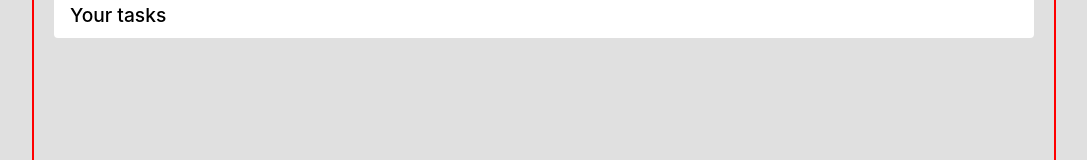
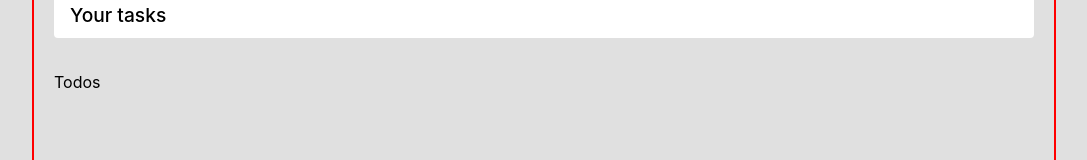
Before and after one commit to SayidMushtaQ/TodoMate-CLI, a React (Vite) app: page / in a window 1280 px wide. Shown: the part 341-501 px from the top of the page, without its empty margins (96-1183 px from the left). Built offline with nearby package versions, Linux system fonts and the light colour scheme.

Commit message:
Working on TODOs

```diff
--- a/src/App.tsx
+++ b/src/App.tsx
@@ -1,6 +1,7 @@
 import UserInputBox from './components/userInputBox.component'
 import './App.css'
 import Navigation from './components/Navigation.component'
+import Todos from './components/Todos.component'
 function App() {
 
   return (
@@ -11,6 +12,9 @@ function App() {
       <div className='navigation'>
         <Navigation/>
       </div>
+      <div className='todos-box'>
+        <Todos/>
+      </div>
     </div>
   )
 }
--- /dev/null
+++ b/src/components/Todos.component.tsx
@@ -0,0 +1,7 @@
+import React from 'react'
+
+export default function Todos() {
+  return (
+    <div>Todos</div>
+  )
+}
```
